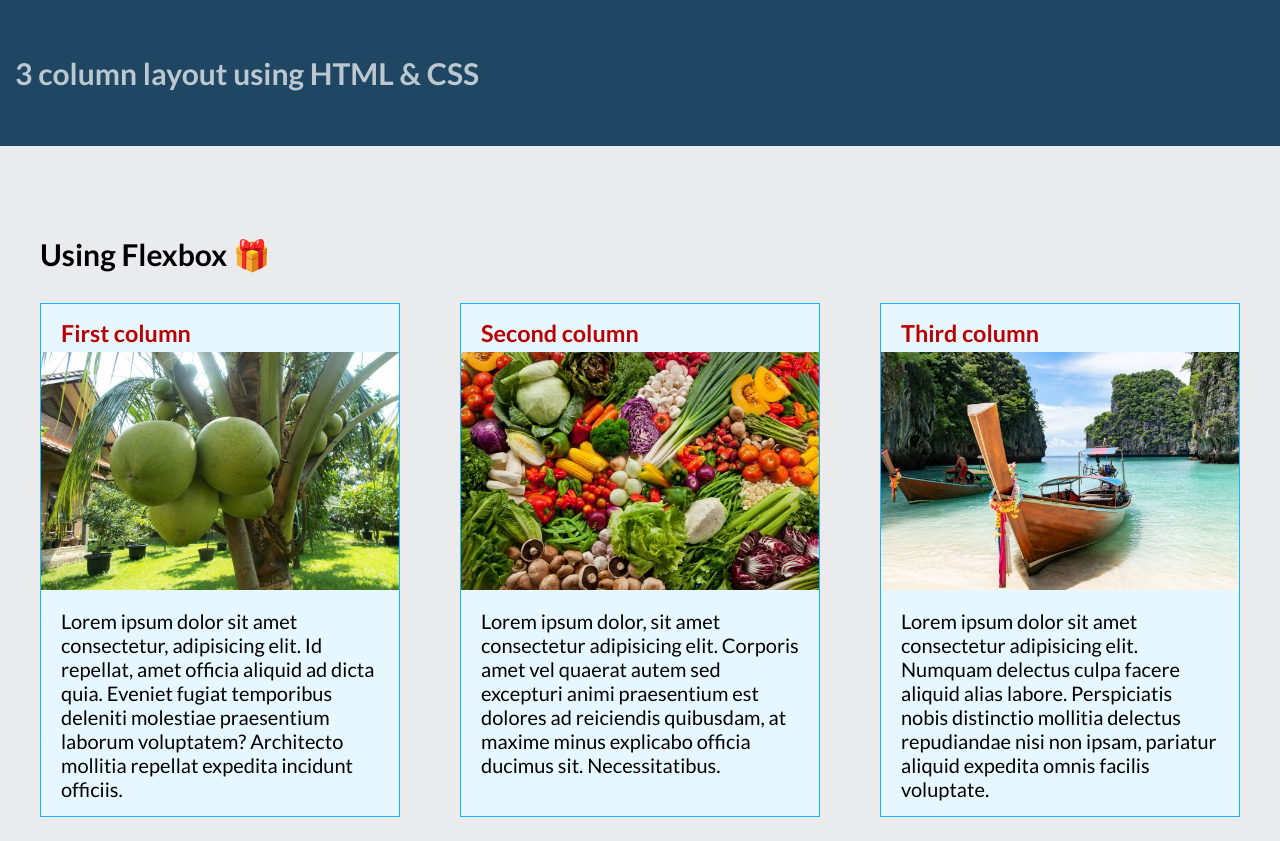
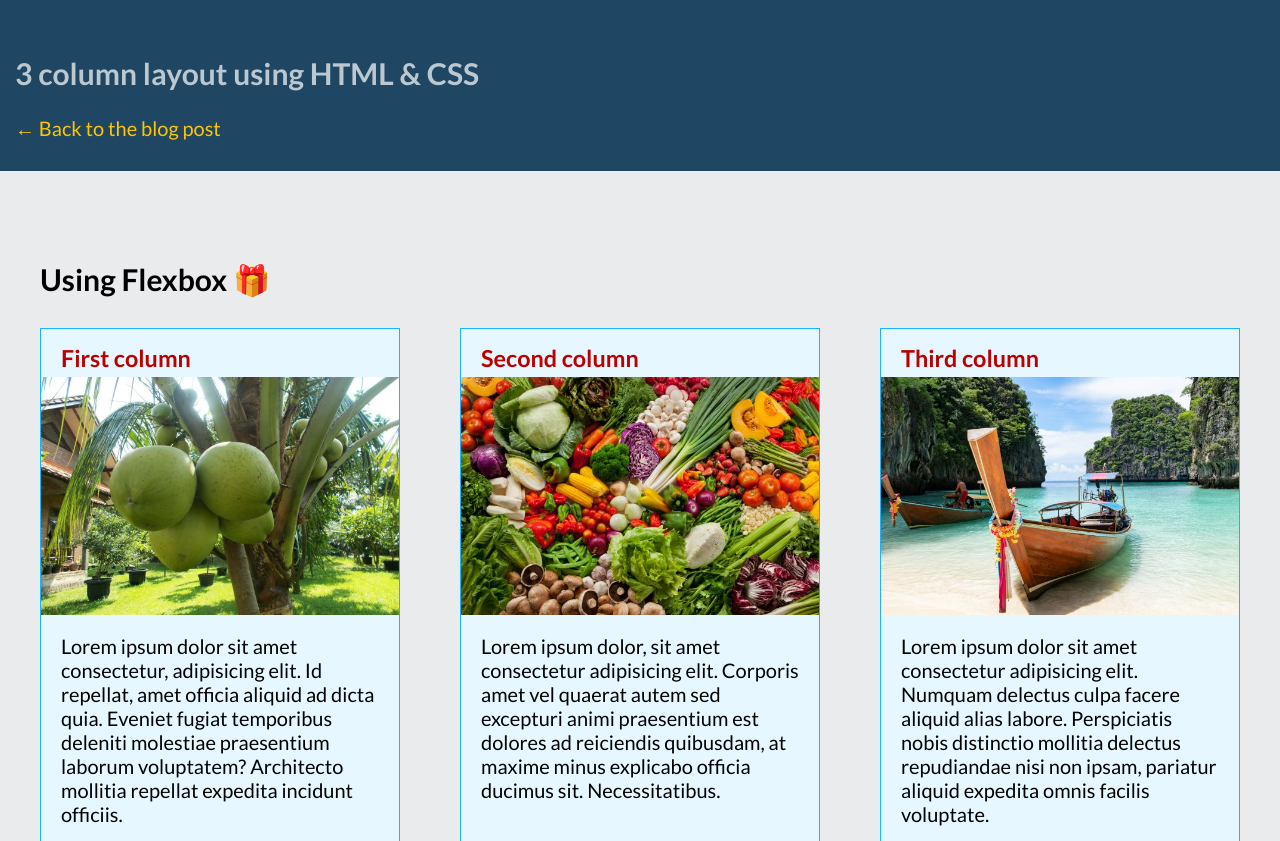
Before and after one commit to shihabiiuc/column-layout, a plain HTML site: page index.html in a window 1280 px wide. Shown: the top 841 px of the page. Drawn offline with Linux system fonts and the light colour scheme.

Commit message:
added blog post link

```diff
--- a/index.html
+++ b/index.html
@@ -17,6 +17,7 @@
 <section class="banner">
   <div class="container">
     <h1>3 column layout using HTML & CSS</h1>
+    <a href="https://shihabiiuc.com/how-to-create-3-column-layout-in-html-css/">← Back to the blog post</a>
   </div>
 </section>
 <!-- using flexbox ----------------------------------------- -->
@@ -85,10 +86,6 @@
   </div>
 </section>
 
-
-
-
-
 <footer>
   <p>All rights 🔒 reserved by <a href="https://shihabiiuc.com/author/shihab/" target="_blank">©️ Shihab</a></p>
 </footer>
--- a/sass/style.scss
+++ b/sass/style.scss
@@ -29,6 +29,14 @@ section {
   background-color: #1F4662;
   color: rgba($color: #FFFFFF, $alpha: 0.7);
   padding: 30px 15px;
+  .container {
+    max-width: 1400px;
+    margin: 0 auto;
+    a {
+      color: #FFC600;
+      text-decoration: none;
+    }
+  }
 }
 h2 {
   text-align: center;
```
Also changed, not shown: sass/style.css, 1 other file.
